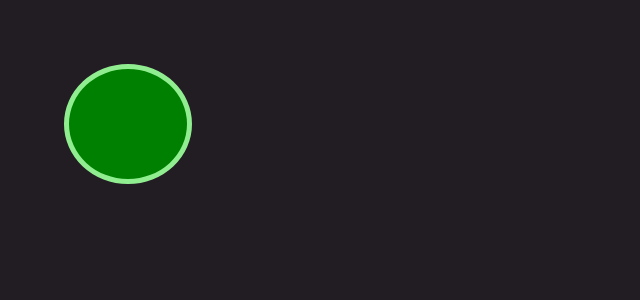
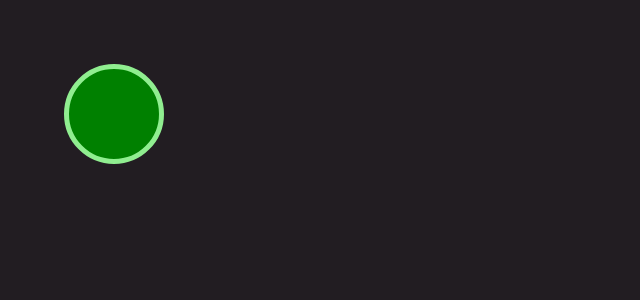
Before and after one commit to franco-ortega/glowing-colors, a React (Create React App) app: page / in a window 1280 px wide. Shown: the top 300 px of the page, without its empty margins (0-640 px from the left). Built offline with nearby package versions, Linux system fonts and the light colour scheme.

Commit message:
give Orb static dimensions

```diff
--- a/src/components/Orb/Orb.module.css
+++ b/src/components/Orb/Orb.module.css
@@ -1,6 +1,6 @@
 .Orb {
-  height: 15vh;
-  width: 10vw;
+  height: 100px;
+  width: 100px;
   margin: 5vw;
 
   background: green;
```
Also changed, not shown: 1 other file (tests, documents, lock files or other folders).
